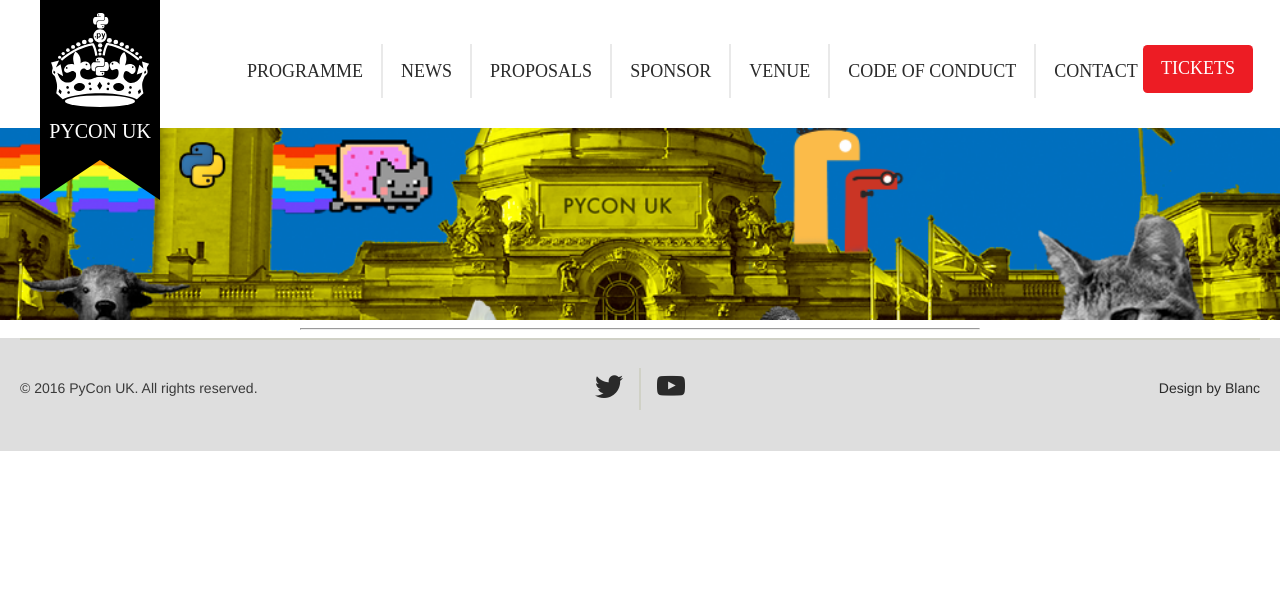
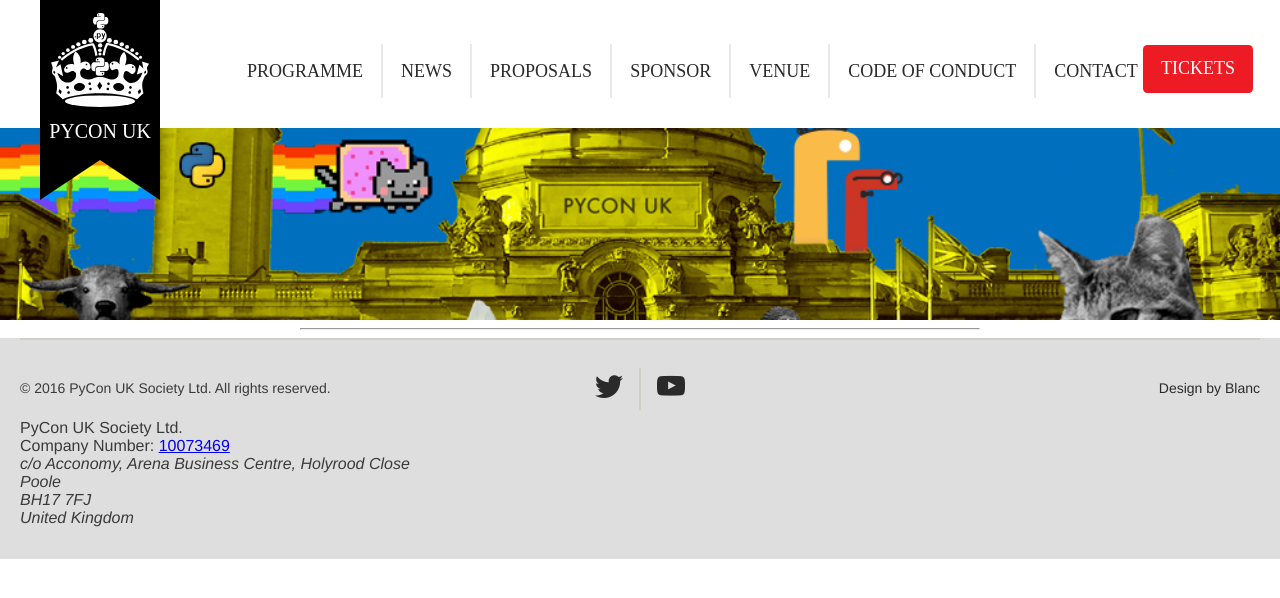
Before and after one commit to PyconUK/2016.pyconuk.org, a Django app: template templates/page.html in a window 1280 px wide. Shown: the top 598 px of the page. Run offline with Django 3.2, Linux system fonts and the light colour scheme; the template is opened without the code that fills it, so the values that code supplies are empty; style sheets or scripts are compiled from the project's sources; parts of the project's set-up code (start-up, migrations or seed data) failed here and were passed over; some libraries are stand-ins or nearby versions; some web fonts are replaced.

Commit message:
Include company details as per First Company Law Directive
http://www.legislation.gov.uk/ukpga/2006/46/notes

(TL;DR "Company details on website")

```diff
--- a/templates/base.html
+++ b/templates/base.html
@@ -74,9 +74,27 @@
                     </ul>
                 </div>
                 <div class="legal pull-left">
-                    <p>&copy; 2016 PyCon UK. All rights reserved.</p>
+                    <p>&copy; 2016 PyCon UK Society Ltd. All rights reserved.</p>
                 </div>
             </div>
+			<div id="company_details" itemscope itemtype="http://schema.org/Organization">
+				<div itemprop="name">PyCon UK Society Ltd.</div>
+				Company Number: <a href="http://data.companieshouse.gov.uk/doc/company/10073469">10073469</a>
+				<address itemprop="address" itemscope itemtype="http://schema.org/PostalAddress">
+					<div itemprop="streetAddress">
+						c/o Acconomy, Arena Business Centre, Holyrood Close
+					</div>
+					<div itemprop="addressLocality">
+						Poole
+					</div>
+					<div itemprop="postalCode">
+						BH17 7FJ
+					</div>
+					<div itemprop="addressCountry">
+						United Kingdom
+					</div>
+				</address>
+			</div>
         </footer>
 
         <!-- this is a hack to persuade django-amber to build pages that aren't linked to from anywhere else -->
```
